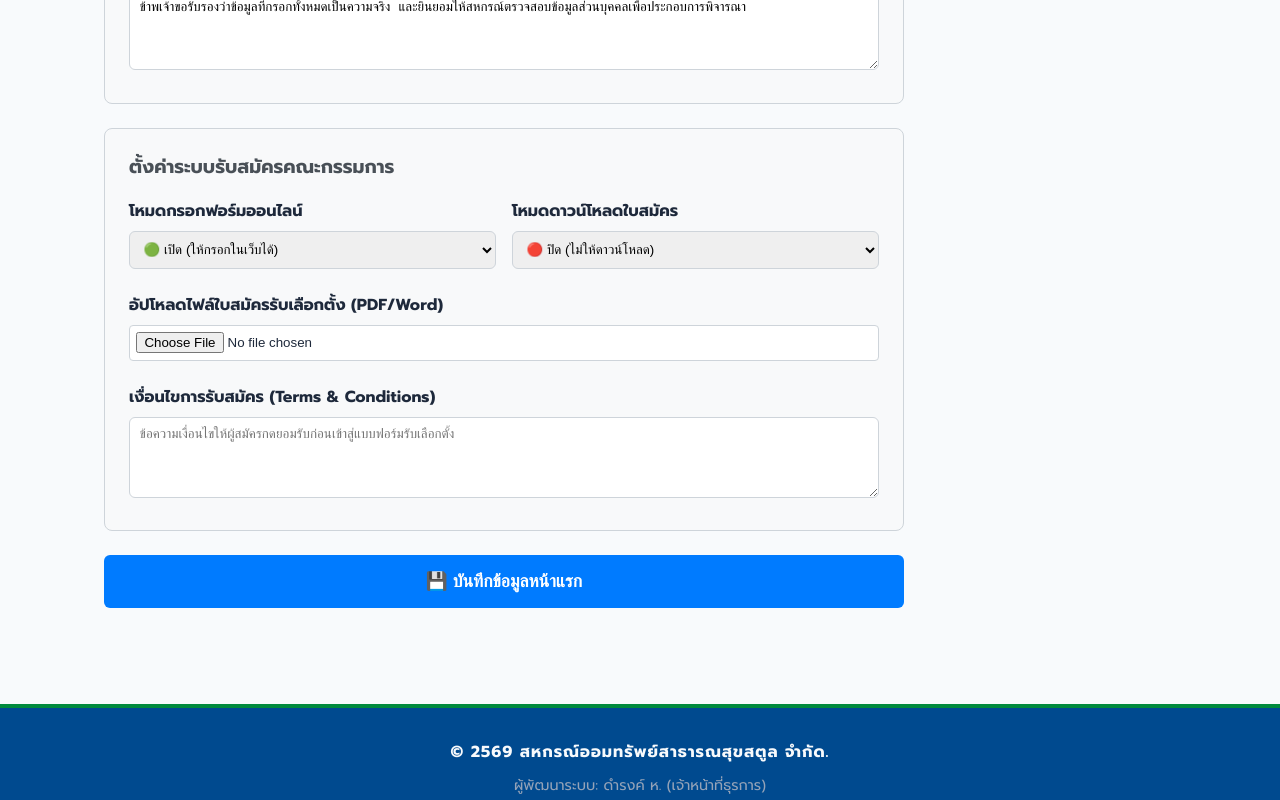
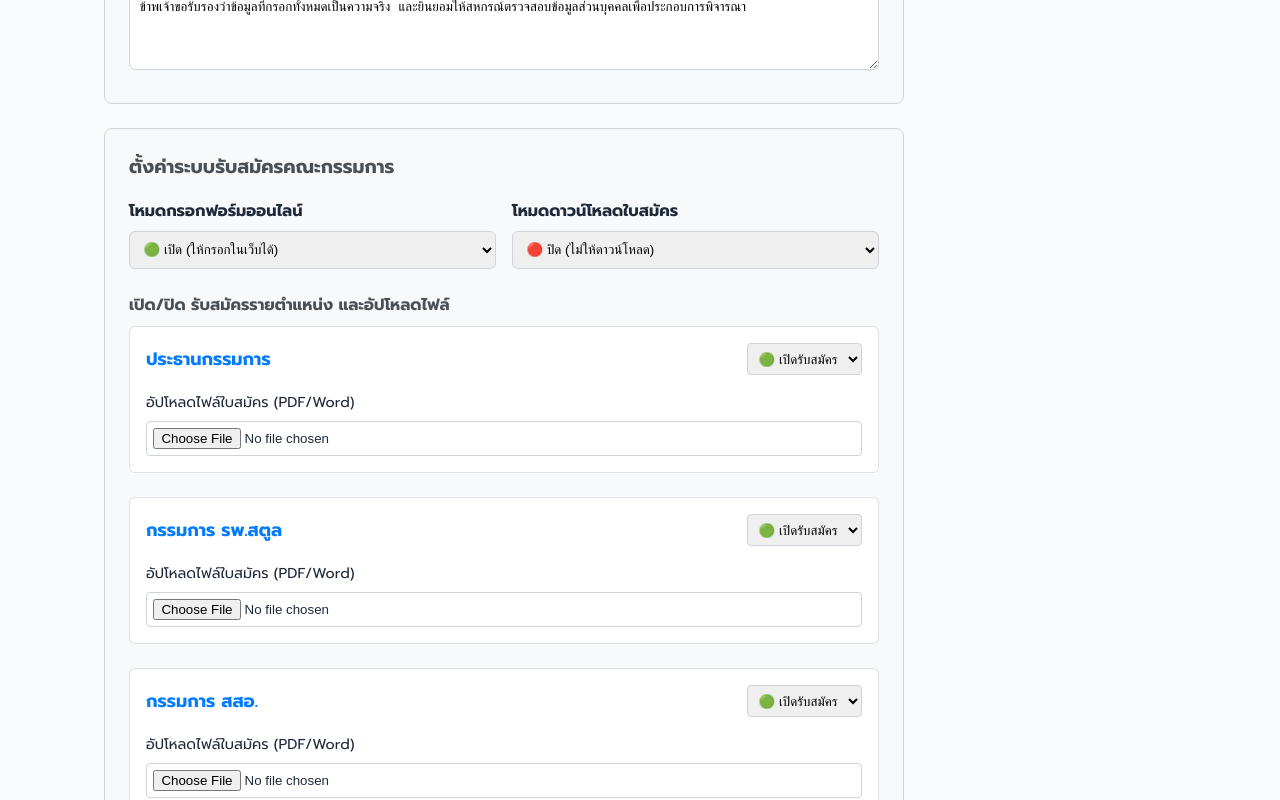
Before and after one commit to sahakoncoopsatun-crypto/Vote-Coop, a Next.js app: page /admin/homepage-settings in a window 1280 px wide. Shown: the part 1640-2440 px from the top of the page. Built offline with nearby package versions, Linux system fonts and the light colour scheme; no server answers; the database is empty.

Commit message:
Add files via upload

```diff
--- a/src/app/admin/homepage-settings/page.tsx
+++ b/src/app/admin/homepage-settings/page.tsx
@@ -23,7 +23,15 @@ export default function HomepageSettingsPage() {
     candidate_terms: '',
     candidate_online_open: 'true',
     candidate_download_open: 'false',
-    candidate_form_url: ''
+    candidate_form_url: '',
+    candidate_open_president: 'true',
+    candidate_open_committee_hospital: 'true',
+    candidate_open_committee_sso: 'true',
+    candidate_open_auditor: 'true',
+    candidate_form_president: '',
+    candidate_form_committee_hospital: '',
+    candidate_form_committee_sso: '',
+    candidate_form_auditor: ''
   });
   const [loading, setLoading] = useState(false);
   const [fetching, setFetching] = useState(true);
@@ -42,7 +50,7 @@ export default function HomepageSettingsPage() {
     setForm({ ...form, [e.target.name]: e.target.value });
   };
 
-  const handleFileUpload = async (e: React.ChangeEvent<HTMLInputElement>) => {
+  const handleFileUpload = async (e: React.ChangeEvent<HTMLInputElement>, formKey: string) => {
     const file = e.target.files?.[0];
     if (!file) return;
 
@@ -58,7 +66,7 @@ export default function HomepageSettingsPage() {
       const data = await res.json();
 
       if (res.ok && data.success) {
-        setForm({ ...form, candidate_form_url: data.url });
+        setForm({ ...form, [formKey]: data.url });
         Swal.fire({ icon: 'success', title: 'อัปโหลดสำเร็จ', text: 'อัปโหลดไฟล์ใบสมัครเรียบร้อยแล้ว กรุณากดบันทึกข้อมูลหน้าแรก' });
       } else {
         throw new Error(data.error || 'Upload failed');
@@ -273,24 +281,46 @@ export default function HomepageSettingsPage() {
             </div>
           </div>
 
-          <div style={{ marginBottom: '1.5rem' }}>
-            <label style={{ display: 'block', fontWeight: 'bold', marginBottom: '0.4rem' }}>อัปโหลดไฟล์ใบสมัครรับเลือกตั้ง (PDF/Word)</label>
+          <h4 style={{ marginTop: '1.5rem', marginBottom: '0.5rem', color: '#495057' }}>เปิด/ปิด รับสมัครรายตำแหน่ง และอัปโหลดไฟล์</h4>
+
+          {[
+            { id: 'president', label: 'ประธานกรรมการ' },
+            { id: 'committee_hospital', label: 'กรรมการ รพ.สตูล' },
+            { id: 'committee_sso', label: 'กรรมการ สสอ.' },
+            { id: 'auditor', label: 'ผู้ตรวจสอบกิจการ' }
+          ].map(pos => (
+            <div key={pos.id} style={{ marginBottom: '1.5rem', padding: '1rem', border: '1px solid #dee2e6', borderRadius: '6px', background: 'white' }}>
+              <div style={{ display: 'flex', justifyContent: 'space-between', alignItems: 'center', marginBottom: '1rem' }}>
+                <strong style={{ fontSize: '1.1rem', color: '#007bff' }}>{pos.label}</strong>
+                <select
+                  name={`candidate_open_${pos.id}`}
+                  value={form[`candidate_open_${pos.id}` as keyof typeof form] || 'true'}
+                  onChange={handleChange}
+                  style={{ padding: '0.4rem', borderRadius: '4px', border: '1px solid #ced4da' }}
+                >
+                  <option value="true">🟢 เปิดรับสมัคร</option>
+                  <option value="false">🔴 ปิดรับสมัคร</option>
+                </select>
+              </div>
+              <div>
+                <label style={{ display: 'block', marginBottom: '0.4rem', fontSize: '0.9rem' }}>อัปโหลดไฟล์ใบสมัคร (PDF/Word)</label>
                 <div style={{ display: 'flex', gap: '1rem', alignItems: 'center' }}>
                   <input
                     type="file"
                     accept=".pdf,.doc,.docx"
-                onChange={handleFileUpload}
+                    onChange={(e) => handleFileUpload(e, `candidate_form_${pos.id}`)}
                     disabled={uploading}
-                style={{ padding: '0.4rem', border: '1px solid #ced4da', borderRadius: '4px', flex: 1, background: 'white' }}
+                    style={{ padding: '0.4rem', border: '1px solid #ced4da', borderRadius: '4px', flex: 1 }}
                   />
-              {uploading && <span style={{ color: '#007bff' }}>กำลังอัปโหลด...</span>}
                 </div>
-            {form.candidate_form_url && (
-              <p style={{ marginTop: '0.5rem', fontSize: '0.9rem', color: '#28a745' }}>
-                ✅ มีไฟล์ในระบบแล้ว: <a href={form.candidate_form_url} target="_blank" rel="noreferrer" style={{ textDecoration: 'underline' }}>ดูไฟล์ปัจจุบัน</a>
+                {form[`candidate_form_${pos.id}` as keyof typeof form] && (
+                  <p style={{ marginTop: '0.5rem', fontSize: '0.85rem', color: '#28a745', marginBottom: 0 }}>
+                    ✅ มีไฟล์ในระบบแล้ว: <a href={form[`candidate_form_${pos.id}` as keyof typeof form] as string} target="_blank" rel="noreferrer" style={{ textDecoration: 'underline' }}>ดูไฟล์ปัจจุบัน</a>
                   </p>
                 )}
               </div>
+            </div>
+          ))}
 
           <div>
             <label style={{ display: 'block', fontWeight: 'bold', marginBottom: '0.4rem' }}>เงื่อนไขการรับสมัคร (Terms & Conditions)</label>
--- a/src/app/api/admin/homepage-settings/route.ts
+++ b/src/app/api/admin/homepage-settings/route.ts
@@ -20,7 +20,15 @@ export async function GET(request: Request) {
     'candidate_terms',
     'candidate_online_open',
     'candidate_download_open',
-    'candidate_form_url'
+    'candidate_form_url',
+    'candidate_open_president',
+    'candidate_open_committee_hospital',
+    'candidate_open_committee_sso',
+    'candidate_open_auditor',
+    'candidate_form_president',
+    'candidate_form_committee_hospital',
+    'candidate_form_committee_sso',
+    'candidate_form_auditor'
   ];
 
   const settings = await prisma.setting.findMany({
@@ -65,7 +73,15 @@ export async function POST(request: Request) {
     'candidate_terms',
     'candidate_online_open',
     'candidate_download_open',
-    'candidate_form_url'
+    'candidate_form_url',
+    'candidate_open_president',
+    'candidate_open_committee_hospital',
+    'candidate_open_committee_sso',
+    'candidate_open_auditor',
+    'candidate_form_president',
+    'candidate_form_committee_hospital',
+    'candidate_form_committee_sso',
+    'candidate_form_auditor'
   ];
 
   for (const key of keysToUpdate) {
```
Also changed, not shown: src/app/apply-candidate/CandidateApplicationForm.tsx (+28 -11 lines), src/app/apply-candidate/page.tsx (+13 -2 lines). Lines whose indentation alone changed are shown as unchanged.
